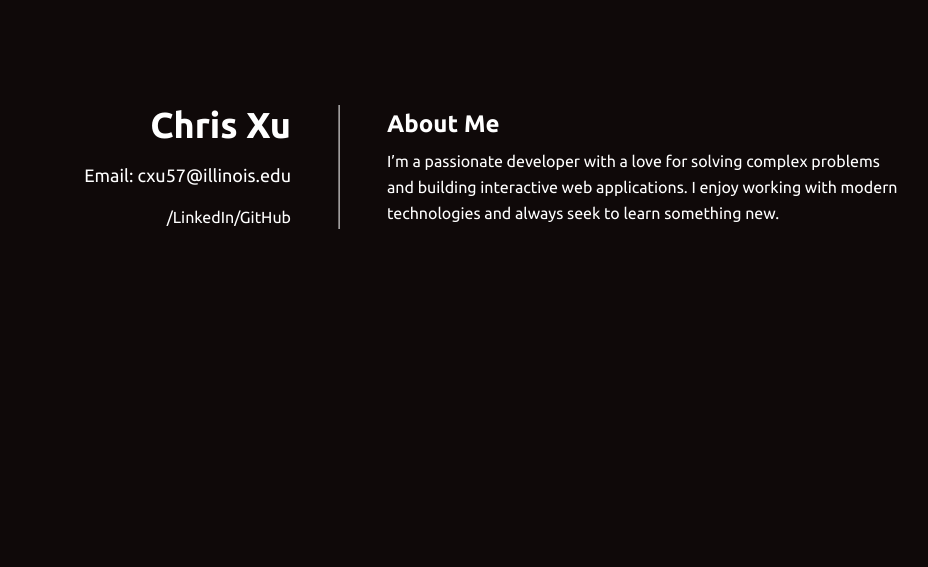
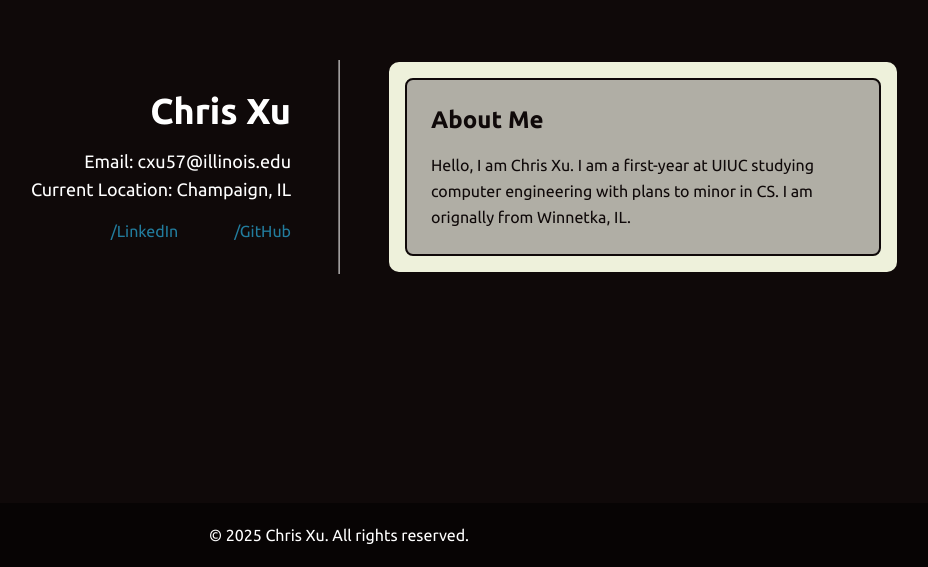
Before and after one commit to Typhlosion123/portfolio, a Next.js app: page /aboutme in a window 1280 px wide. Shown: the part 233-800 px from the top of the page, without its empty margins (301-1229 px from the left). Built offline with nearby package versions, Linux system fonts and the light colour scheme.

Commit message:
aboutme cchanges

```diff
--- a/app/aboutme/page.tsx
+++ b/app/aboutme/page.tsx
@@ -19,12 +19,13 @@ export default function AboutMe() {
         <div className="w-1/2 pr-12 flex flex-col justify-center items-end text-right">
           <h1 className="text-4xl font-bold mb-4">Chris Xu</h1>
           <p className="text-lg">Email: cxu57@illinois.edu</p>
-          <div className="mt-4 space-y-25">
+          <p className="text-lg">Current Location: Champaign, IL</p>
+          <div className="mt-4 space-x-14">
             <a
               href="https://linkedin.com/in/chrisyxu"
               target="_blank"
               rel="noopener noreferrer"
-              className="text-white-400 hover:underline"
+              className="hover:underline" style = {{color: '#227C9D'}}
             >
               /LinkedIn
             </a>
@@ -32,7 +33,7 @@ export default function AboutMe() {
               href="https://github.com/Typhlosion123"
               target="_blank"
               rel="noopener noreferrer"
-              className="text-white-400 hover:underline"
+              className="hover:underline" style = {{color: '#227C9D'}}
             >
               /GitHub
             </a>
@@ -41,11 +42,22 @@ export default function AboutMe() {
 
         {/* Right Side: Information */}
         <div className="w-1/2 pl-12 flex flex-col justify-center">
-          <h2 className="text-2xl font-semibold mb-2">About Me</h2>
-          <p className="text-base leading-relaxed">
-            I’m a passionate developer with a love for solving complex problems and building interactive web applications. I enjoy working with modern technologies and always seek to learn something new.
-          </p>
+          {/* Outer rounded square */}
+          <div className="rounded-xl p-4" style={{ backgroundColor: '#EEF1DB', border: '2px solid #0F0909' }}>
+            {/* Inner square (monitor) */}
+            <div className="rounded-lg p-6" style={{ backgroundColor: '#B0AEA5', border: '2px solid #0F0909' }}>
+              <h2 className="text-2xl font-semibold mb-4 text-[#0F0909]">About Me</h2>
+              <p className="text-base leading-relaxed text-[#0F0909]">
+                Hello, I am Chris Xu.
+
+                I am a first-year at UIUC studying computer engineering with plans to minor in CS. I am orignally from Winnetka, IL.
+              </p>
+            </div>
+          </div>
         </div>
+      </div>
+      <div className="absolute bottom-0 w-full text-center text-base py-5 bg-black/50 backdrop-blur-sm" style={{ color: '#FFFFFF' }}>
+        © 2025 Chris Xu. All rights reserved.
       </div>
     </motion.div>
   );
```
